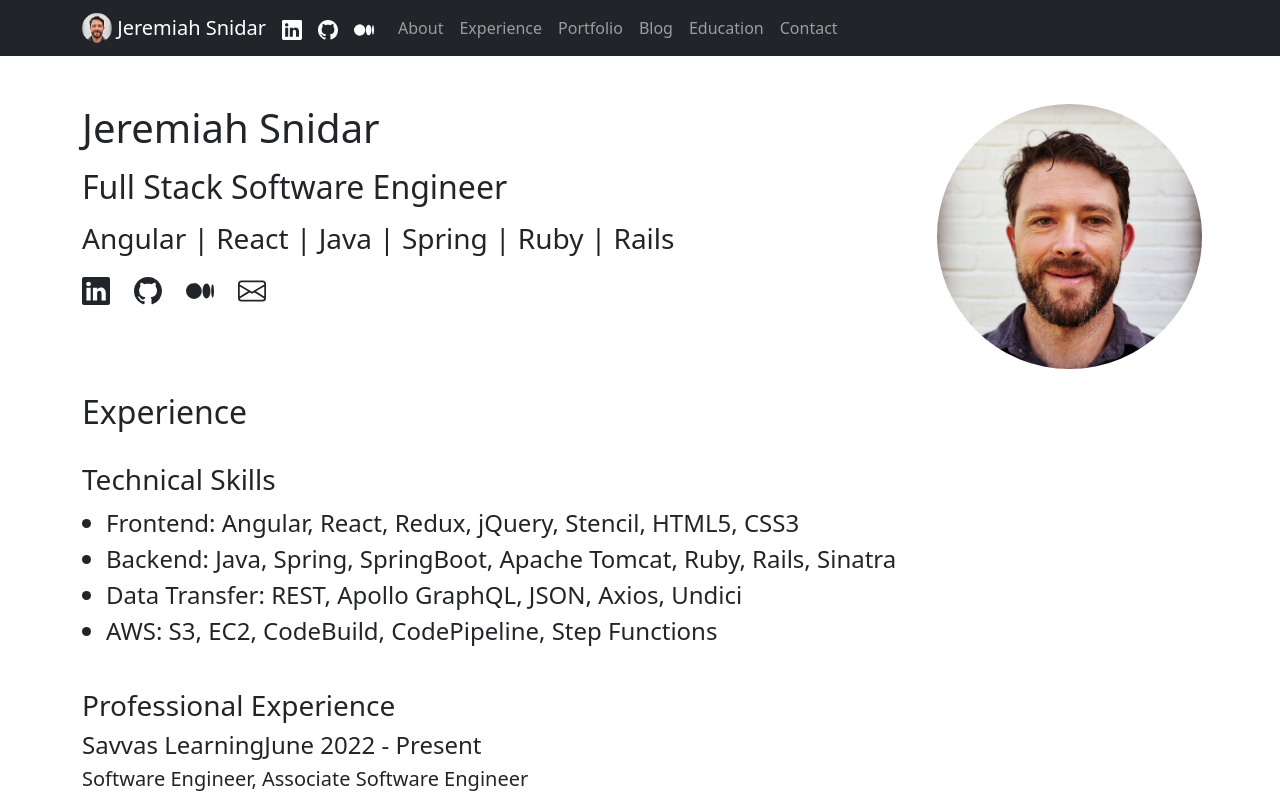
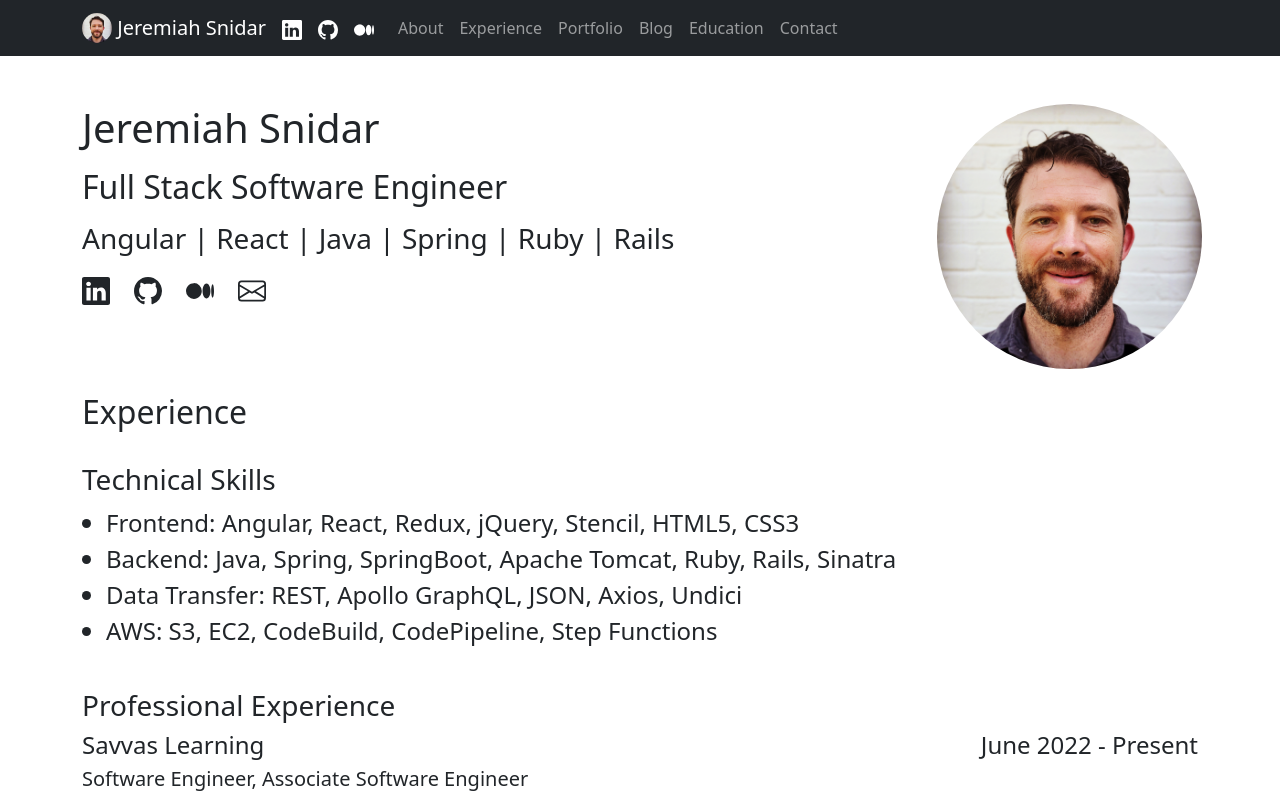
Before and after one commit to jsnidar/jeremiah-snidar-portfolio, a React (Create React App) app: page /experience in a window 1280 px wide. Shown: the top 800 px of the page. Built offline with nearby package versions, Linux system fonts and the light colour scheme; a web font is replaced by a local one.

Commit message:
Style job-title

```diff
--- a/src/App.css
+++ b/src/App.css
@@ -43,3 +43,10 @@
     overflow: auto;
   }
 }
+
+.job-title {
+  display: flex;
+  flex-direction: row;
+  justify-content: space-between;
+  width: 100%;
+}
```
